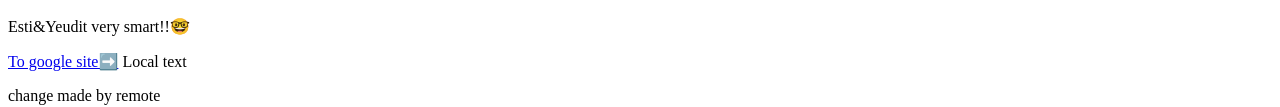
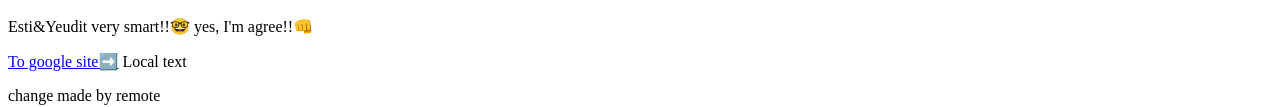
Before and after one commit to st18779/existing-project, a plain HTML site: page index.html in a window 1280 px wide. Shown: the part 564-671 px from the top of the page. Drawn offline with Linux system fonts and the light colour scheme.

Commit message:
change index.html by other

```diff
--- a/index.html
+++ b/index.html
@@ -9,7 +9,7 @@
 <body>
    <h1>Hello world🌏</h1>
    <img src="images/3673.jpg"></img>
-    <p>Esti&Yeudit very smart!!🤓</p>
+    <p>Esti&Yeudit very smart!!🤓 yes, I'm agree!!👊</p>
     <a href="http://www.google.com">To google site➡️</a>
 
     <span>Local text</span>
```
